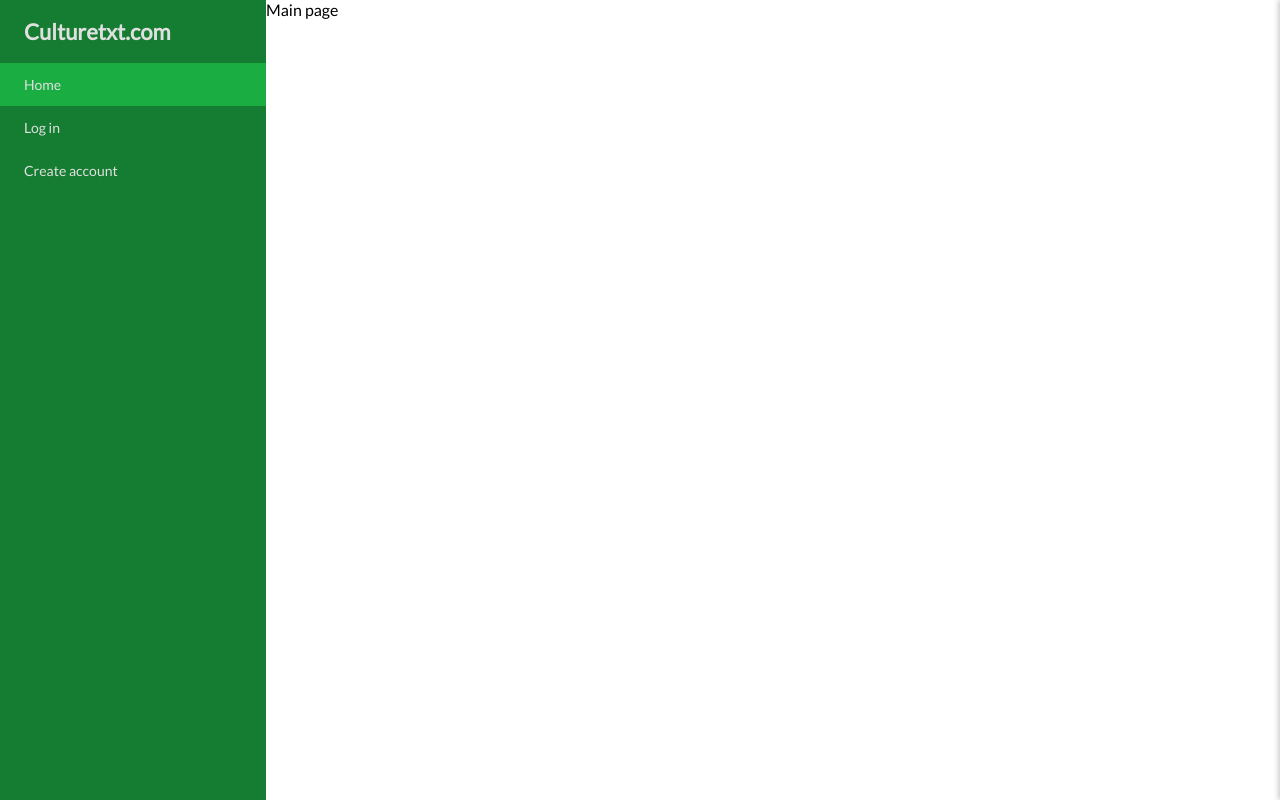
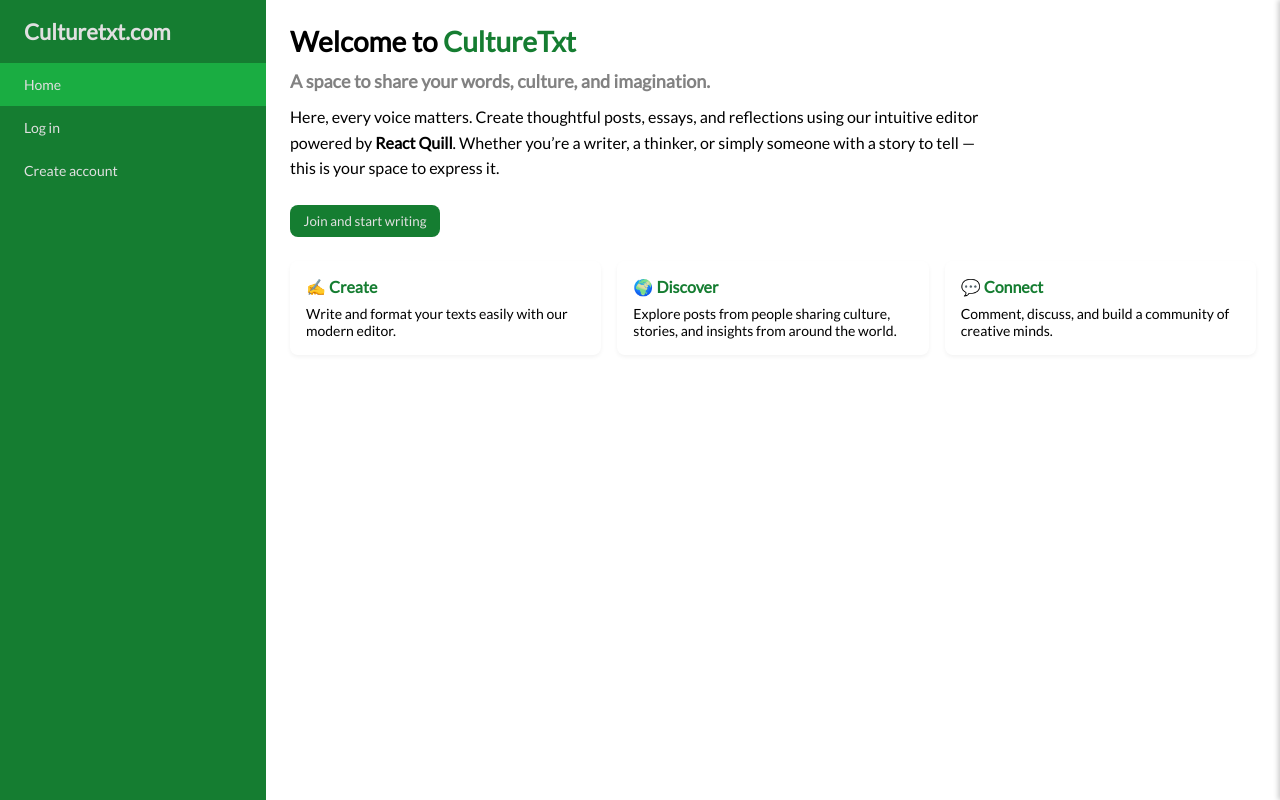
Before and after one commit to ivandax/campodecultura, a React (Vite) app: page /home in a window 1280 px wide. Built offline with nearby package versions, Linux system fonts and the light colour scheme; no server answers.

Commit message:
Add landing page

```diff
--- /dev/null
+++ b/src/presentation/views/LandingPage/LandingPage.Styles.ts
@@ -0,0 +1,65 @@
+
+import styled from "styled-components";
+
+export const Wrapper = styled.div`
+  display: flex;
+  flex-direction: column;
+  padding: 24px;
+  gap: 24px;
+  max-height: 100%;
+  overflow: auto;
+`;
+
+export const IntroSection = styled.div`
+  display: flex;
+  flex-direction: column;
+  gap: 12px;
+  max-width: 700px;
+`;
+
+export const Title = styled.h2`
+  font-size: 28px;
+  font-weight: bold;
+  span {
+    color: ${(props) => props.theme.colors.primary};
+  }
+`;
+
+export const Subtitle = styled.h4`
+  font-size: 18px;
+  color: ${(props) => props.theme.colors.gray};
+`;
+
+export const Description = styled.p`
+  line-height: 1.6;
+  color: ${(props) => props.theme.colors.text};
+`;
+
+export const ActionBlock = styled.div`
+  margin-top: 12px;
+`;
+
+export const Features = styled.div`
+  display: flex;
+  flex-wrap: wrap;
+  gap: 16px;
+`;
+
+export const FeatureCard = styled.div`
+  flex: 1 1 200px;
+  min-width: 200px;
+  padding: 16px;
+  border-radius: 8px;
+  background-color: ${(props) => props.theme.colors.reallyLightBlue};
+  box-shadow: 0 2px 4px rgba(0, 0, 0, 0.05);
+
+  h4 {
+    margin-bottom: 8px;
+    color: ${(props) => props.theme.colors.primary};
+  }
+
+  p {
+    color: ${(props) => props.theme.colors.text};
+    font-size: 14px;
+  }
+`;
--- /dev/null
+++ b/src/presentation/views/LandingPage/LandingPage.tsx
@@ -0,0 +1,63 @@
+import * as S from "./LandingPage.Styles";
+import { MainButton } from "@src/presentation/components/Buttons/MainButton";
+import { useNavigate } from "react-router-dom";
+import { useAuthStore } from "@src/presentation/store/authStore";
+
+function LandingPage() {
+  const navigate = useNavigate();
+  const { userTask } = useAuthStore();
+  const user = userTask.status === "successful" ? userTask.data : null;
+
+  return (
+    <S.Wrapper>
+      <S.IntroSection>
+        <S.Title>
+          Welcome to <span>CultureTxt</span>
+        </S.Title>
+        <S.Subtitle>
+          A space to share your words, culture, and imagination.
+        </S.Subtitle>
+        <S.Description>
+          Here, every voice matters. Create thoughtful posts, essays, and
+          reflections using our intuitive editor powered by <b>React Quill</b>.
+          Whether you’re a writer, a thinker, or simply someone with a story to
+          tell — this is your space to express it.
+        </S.Description>
+
+        <S.ActionBlock>
+          {user ? (
+            <MainButton onClick={() => navigate(`/posts/${user?.id}/create`)}>
+              Start writing
+            </MainButton>
+          ) : (
+            <MainButton onClick={() => navigate("/login")}>
+              Join and start writing
+            </MainButton>
+          )}
+        </S.ActionBlock>
+      </S.IntroSection>
+
+      <S.Features>
+        <S.FeatureCard>
+          <h4>✍️ Create</h4>
+          <p>Write and format your texts easily with our modern editor.</p>
+        </S.FeatureCard>
+
+        <S.FeatureCard>
+          <h4>🌍 Discover</h4>
+          <p>
+            Explore posts from people sharing culture, stories, and insights
+            from around the world.
+          </p>
+        </S.FeatureCard>
+
+        <S.FeatureCard>
+          <h4>💬 Connect</h4>
+          <p>Comment, discuss, and build a community of creative minds.</p>
+        </S.FeatureCard>
+      </S.Features>
+    </S.Wrapper>
+  );
+}
+
+export { LandingPage };
--- /dev/null
+++ b/src/presentation/views/LandingPage/index.ts
@@ -0,0 +1 @@
+export { LandingPage } from "./LandingPage";
--- a/src/presentation/views/Root/Root.tsx
+++ b/src/presentation/views/Root/Root.tsx
@@ -9,6 +9,7 @@ import { Login } from "@src/presentation/views/Login";
 import { SignUp } from "@src/presentation/views/SignUp";
 import { CreateEditPost } from "@src/presentation/views/CreateEditPost";
 import { ViewPost } from "@src/presentation/views/ViewPost";
+import { LandingPage } from "@src/presentation/views/LandingPage";
 import { AnalyticsTracker } from "@src/presentation/components/AnalyticsTracker";
 import { Analytics } from "firebase/analytics";
 
@@ -26,7 +27,7 @@ const Root: React.FC<RootProps> = ({ analytics }: RootProps) => {
         <Sidebar />
         <MainContent>
           <Routes>
-            <Route path="/home" element={<div>Main page</div>} />
+            <Route path="/home" element={<LandingPage />} />
             <Route path="/posts/:userId" element={<MyPosts />} />
             <Route path="/login" element={<Login />} />
             <Route path="/signup" element={<SignUp />} />
```
